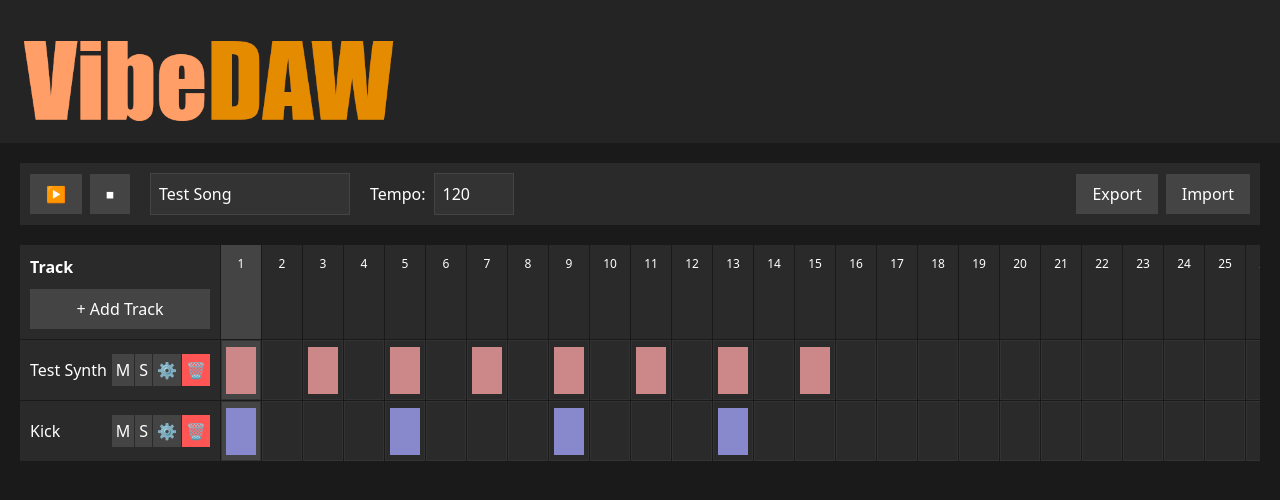
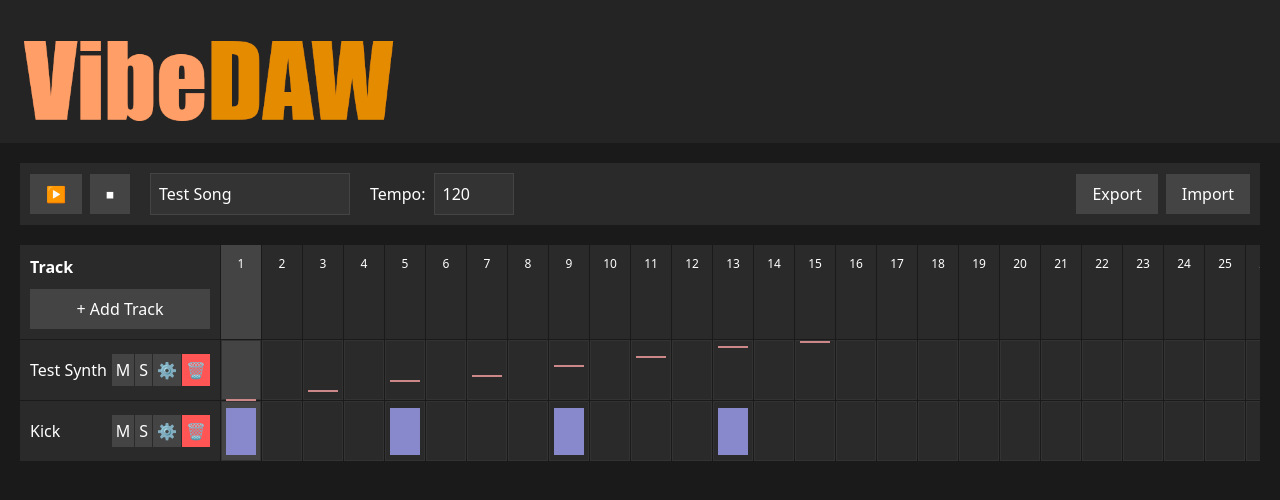
Before and after one commit to JoshBurke/VibeDaw, a React (Vite) app: page / in a window 1280 px wide. Shown: the top 500 px of the page. Built offline with nearby package versions, Linux system fonts and the light colour scheme.

Commit message:
Display note value as height in the cell

```diff
--- a/src/components/TrackRow.tsx
+++ b/src/components/TrackRow.tsx
@@ -18,6 +18,11 @@ export const TrackRow: React.FC<TrackRowProps> = ({
   onShowSettings,
   onDelete,
 }) => {
+  // Determine pitch range for synth visualisation
+  const pitches = track.sequence.map(n => n.pitch);
+  const minPitch = pitches.length ? Math.min(...pitches) : 0;
+  const maxPitch = pitches.length ? Math.max(...pitches) : 127;
+
   return (
     <>
       {/* Track Header */}
@@ -86,7 +91,8 @@ export const TrackRow: React.FC<TrackRowProps> = ({
 
       {/* Track Steps */}
       {Array.from({ length: dimensions.totalSteps }).map((_, step) => {
-        const hasNote = track.sequence.some(note => note.step === step);
+        const noteForStep = track.sequence.find(n => n.step === step);
+        const hasNote = Boolean(noteForStep);
         const isCurrentStep = step === currentStep;
         const handleCellClick = () => {
           if (track.instrumentType !== 'sampler') return;
@@ -115,13 +121,21 @@ export const TrackRow: React.FC<TrackRowProps> = ({
             onClick={handleCellClick}
           >
             {hasNote && (
-              <div
-                style={{
-                  width: '80%',
-                  height: '80%',
-                  backgroundColor: track.color || '#666',
-                }}
-              />
+              track.instrumentType === 'sampler' ? (
+                <div style={{ width: '80%', height: '80%', backgroundColor: track.color || '#666' }} />
+              ) : (
+                // Synth visual: thin horizontal line at pitch-relative height
+                <div style={{ position: 'relative', width: '100%', height: '100%' }}>
+                  <div style={{
+                    position: 'absolute',
+                    left: '10%',
+                    right: '10%',
+                    height: '2px',
+                    backgroundColor: track.color || '#ccc',
+                    top: `${maxPitch === minPitch ? 50 : 100 - ((noteForStep!.pitch - minPitch) / (maxPitch - minPitch)) * 100}%`,
+                  }} />
+                </div>
+              )
             )}
           </div>
         );
```
